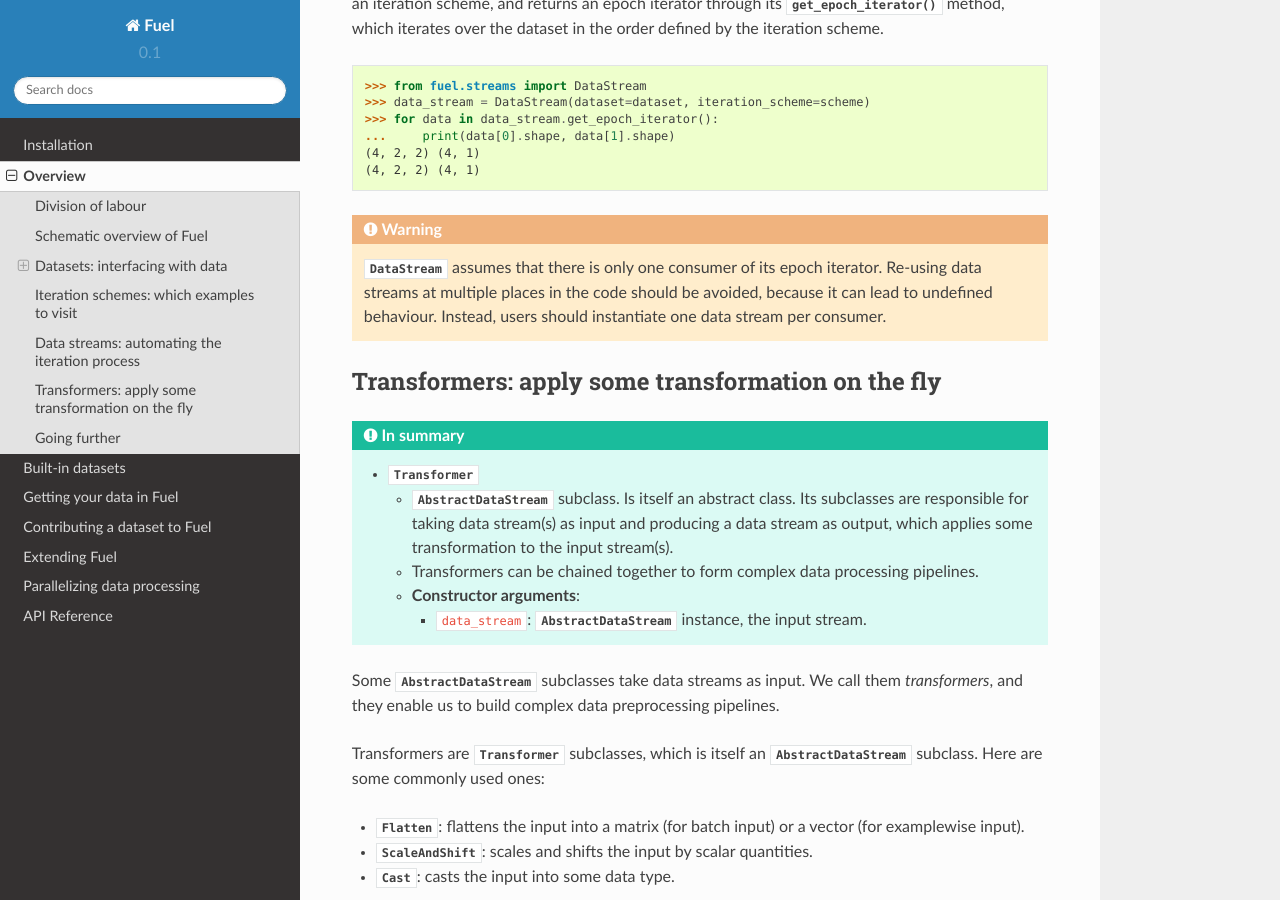
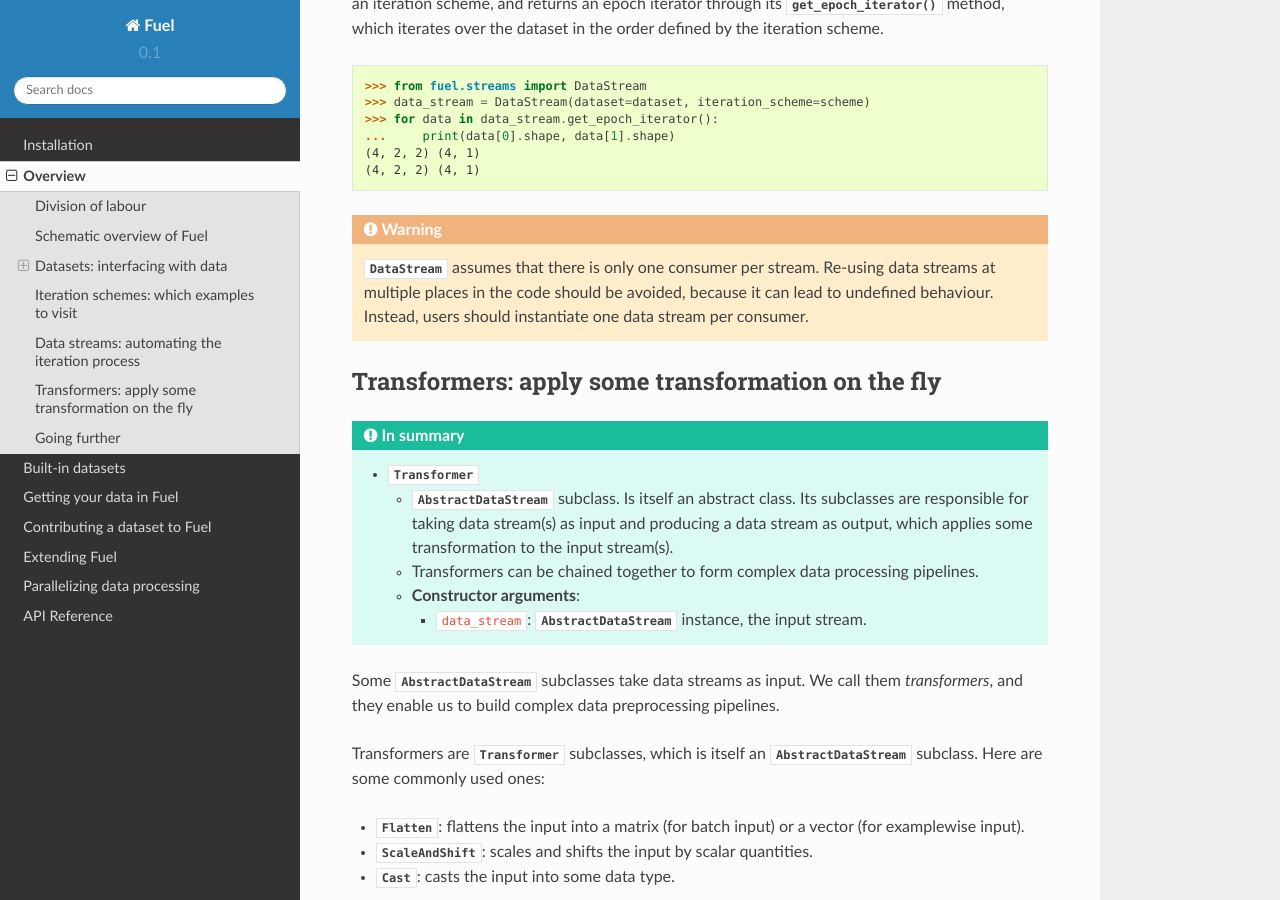
Before and after one commit to mila-iqia/fuel, a Sphinx documentation site: the page built from docs/overview.rst, in a window 1280 px wide and 900 px high, scrolled down 7870 px. Built offline with Sphinx 7.4.7 and the Read the Docs theme 2.0.0, drawn with Linux system fonts in a browser that asks for light colours; some of the changed text lies outside the part shown.

Commit message:
Clarification

```diff
--- a/docs/overview.rst
+++ b/docs/overview.rst
@@ -409,9 +409,9 @@ dataset in the order defined by the iteration scheme.
 
 .. warning::
 
-    :class:`DataStream` assumes that there is only one consumer of its
-    epoch iterator. Re-using data streams at multiple places in the
-    code should be avoided, because it can lead to undefined behaviour.
+    :class:`DataStream` assumes that there is only one consumer per
+    stream. Re-using data streams at multiple places in the code
+    should be avoided, because it can lead to undefined behaviour.
     Instead, users should instantiate one data stream per consumer.
 
 
@@ -514,7 +514,7 @@ preprocessing pipeline. The complete pipeline now looks like this:
 .. warning::
 
     Because of :class:`DataStream`'s assumption that there is only one
-    consumer of its epoch iterator, users should avoid instantiating
+    consumer per stream, users should avoid instantiating
     multiple :class:`Transformer` instances using the same
     :class:`DataStream` or :class:`Transformer` instance as input.
 
```
Also changed, not shown: 2 other files.
